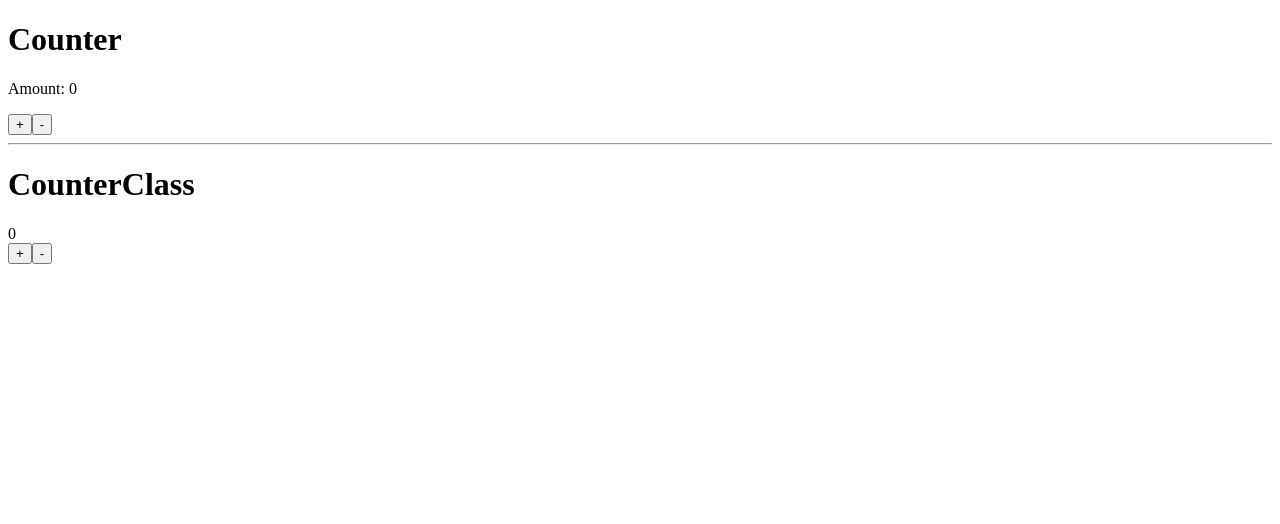
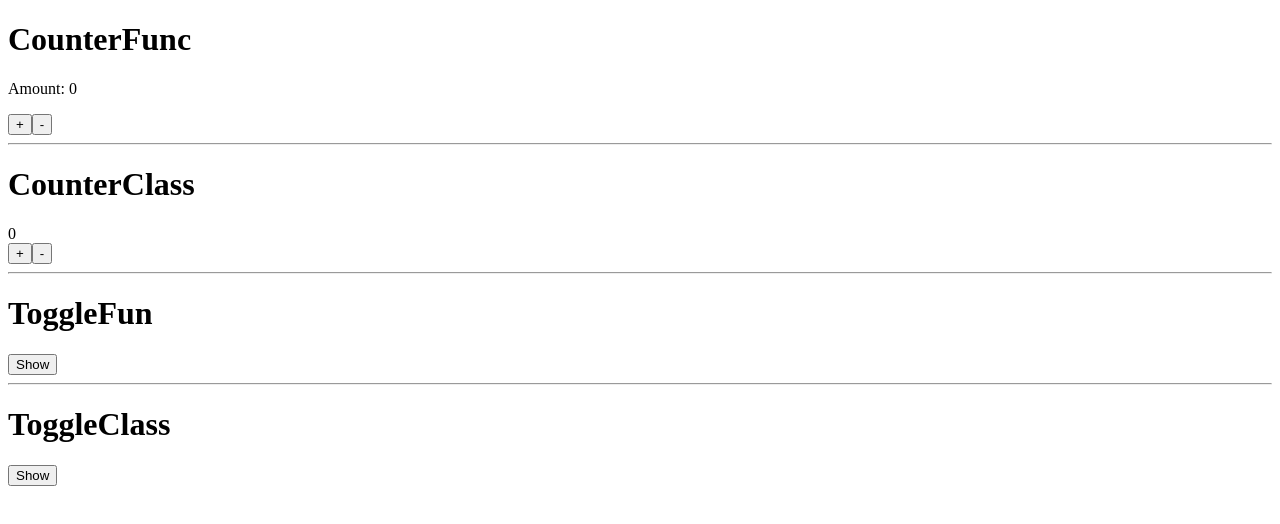
Before and after one commit to mkusztal/react-typescript-widgets, a React (Create React App) app: page / in a window 1280 px wide. Shown: the top 524 px of the page. Built offline with nearby package versions, Linux system fonts and the light colour scheme.

Commit message:
Add toggle button

```diff
--- a/src/App.tsx
+++ b/src/App.tsx
@@ -1,6 +1,8 @@
 import React from "react";
-import Counter from "./components/Counter/Counter";
+import Counter from "./components/CounterFunc/Counter";
 import CounterClass from "./components/CounterClass/CounterClass";
+import ToggleFun from "./components/ToggleFunc/ToggleFun";
+import ToggleClass from "./components/ToggleClass/ToggleClass";
 
 function App() {
   return (
@@ -8,6 +10,10 @@ function App() {
       <Counter />
       <hr />
       <CounterClass count={0} />
+      <hr />
+      <ToggleFun />
+      <hr />
+      <ToggleClass show={false} />
     </div>
   );
 }
--- a/src/components/Counter/Counter.tsx
+++ b/src/components/CounterFunc/Counter.tsx
@@ -12,7 +12,7 @@ const Counter = () => {
   };
   return (
     <div>
-      <h1>Counter</h1>
+      <h1>CounterFunc</h1>
       <p>Amount: {count}</p>
       <button onClick={handleIncrease}>+</button>
       <button onClick={handleDecrease}>-</button>
--- /dev/null
+++ b/src/components/ToggleClass/ToggleClass.tsx
@@ -0,0 +1,29 @@
+import React, { Component } from "react";
+
+type TState = {
+  show: boolean;
+};
+
+class ToggleClass extends Component<TState> {
+  state: TState = {
+    show: false,
+  };
+
+  handleToggle = () => {
+    this.setState({ show: !this.state.show });
+  };
+
+  render() {
+    return (
+      <div>
+        <h1>ToggleClass</h1>
+        <p>{this.state.show ? "Hello" : ""}</p>
+        <button onClick={this.handleToggle}>
+          {this.state.show ? "Hide" : "Show"}
+        </button>
+      </div>
+    );
+  }
+}
+
+export default ToggleClass;
--- /dev/null
+++ b/src/components/ToggleFunc/ToggleFun.tsx
@@ -0,0 +1,19 @@
+import React, { useState } from "react";
+
+const ToggleFun = () => {
+  const [show, setShow] = useState(false);
+
+  const handleToggle = () => {
+    setShow(!show);
+  };
+
+  return (
+    <div>
+      <h1>ToggleFun</h1>
+      <p>{show ? "Hello" : ""}</p>
+      <button onClick={handleToggle}>{show ? "Hide" : "Show"}</button>
+    </div>
+  );
+};
+
+export default ToggleFun;
```
